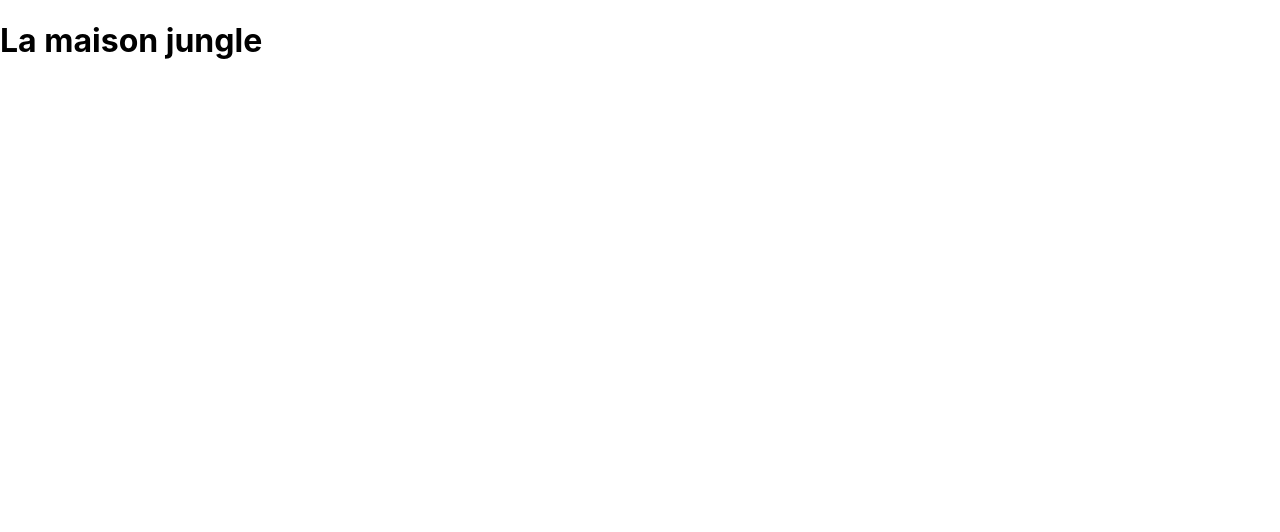
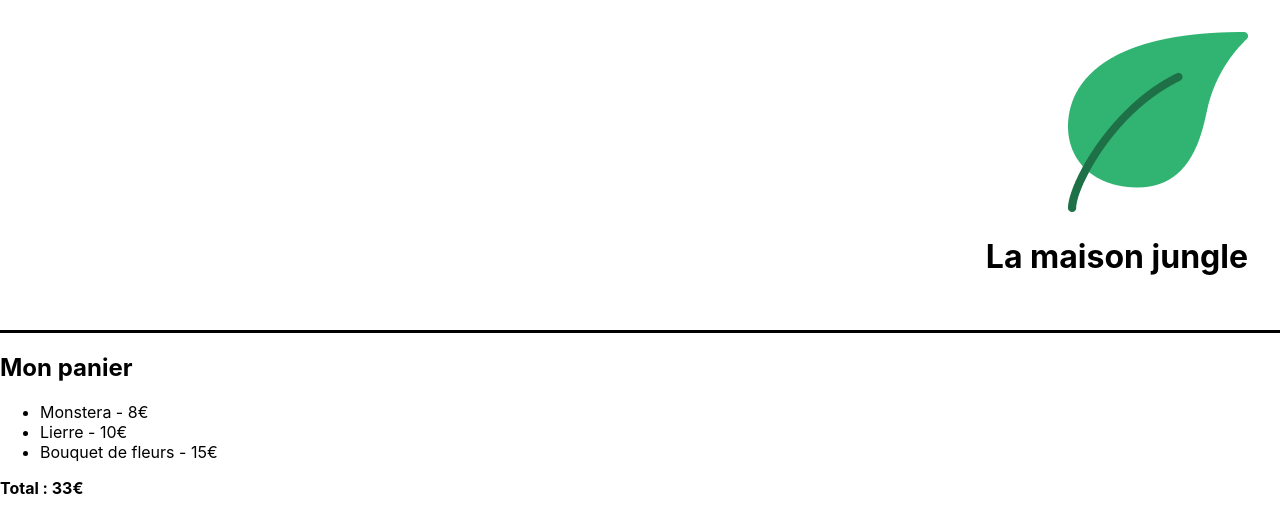
Before and after one commit to matteorlt/la-maison-jungle, a React (Create React App) app: page / in a window 1280 px wide. Shown: the top 532 px of the page. Built offline with nearby package versions, Linux system fonts and the light colour scheme.

Commit message:
feat: add CSS file and images for styling the website

```diff
--- a/src/components/App.js
+++ b/src/components/App.js
@@ -1,7 +1,11 @@
 import Banner from './Banner'
+import Cart from './Cart'
 
 function App() {
-    return <Banner />
+    return (<div>
+      <Banner />
+      <Cart />
+      </div>)
 }
 
 export default App
--- a/src/components/Banner.js
+++ b/src/components/Banner.js
@@ -1,5 +1,14 @@
+import logo from '../assets/logo.png'
+import '../styles/Banner.css'
+
 function Banner() {
-    return <h1>La maison jungle</h1>
+    const title = 'La maison jungle'
+    return (
+        <div className='lmj-banner'>
+            <img src={logo} alt='La maison jungle' className='lmj-logo' />
+            <h1 className='lmj-title'>{title}</h1>
+        </div>
+    )
 }
 
 export default Banner
--- /dev/null
+++ b/src/components/Cart.js
@@ -0,0 +1,24 @@
+function Cart() {
+  const plantes = [
+    { nom: "Monstera", prix: 8 },
+    { nom: "Lierre", prix: 10 },
+    { nom: "Bouquet de fleurs", prix: 15 },
+  ];
+  const total = plantes.reduce((acc, plante) => acc + plante.prix, 0);
+  return (
+    <div>
+      <h2>Mon panier</h2>
+      <ul>
+        {plantes.map((plante, index) => (
+          <li key={index}>
+            {plante.nom} - {plante.prix}€
+          </li>
+        ))}
+      </ul>
+      <p>
+        <strong>Total : {total}€</strong>
+      </p>
+    </div>
+  );
+}
+export default Cart;
--- a/src/index.js
+++ b/src/index.js
@@ -1,6 +1,6 @@
 import React from 'react';
 import ReactDOM from 'react-dom';
-import './index.css';
+import '../src/styles/index.css';
 import App from './components/App';
 
 ReactDOM.render(
--- /dev/null
+++ b/src/styles/Banner.css
@@ -0,0 +1,6 @@
+.lmj-banner {
+    color: black;
+    text-align: right;
+    padding: 32px;
+    border-bottom: solid 3px black;
+}
```
Also changed, not shown: src/assets/logo.png (added), src/styles/index.css (renamed from src/index.css), 1 other file (tests, documents, lock files or other folders).
